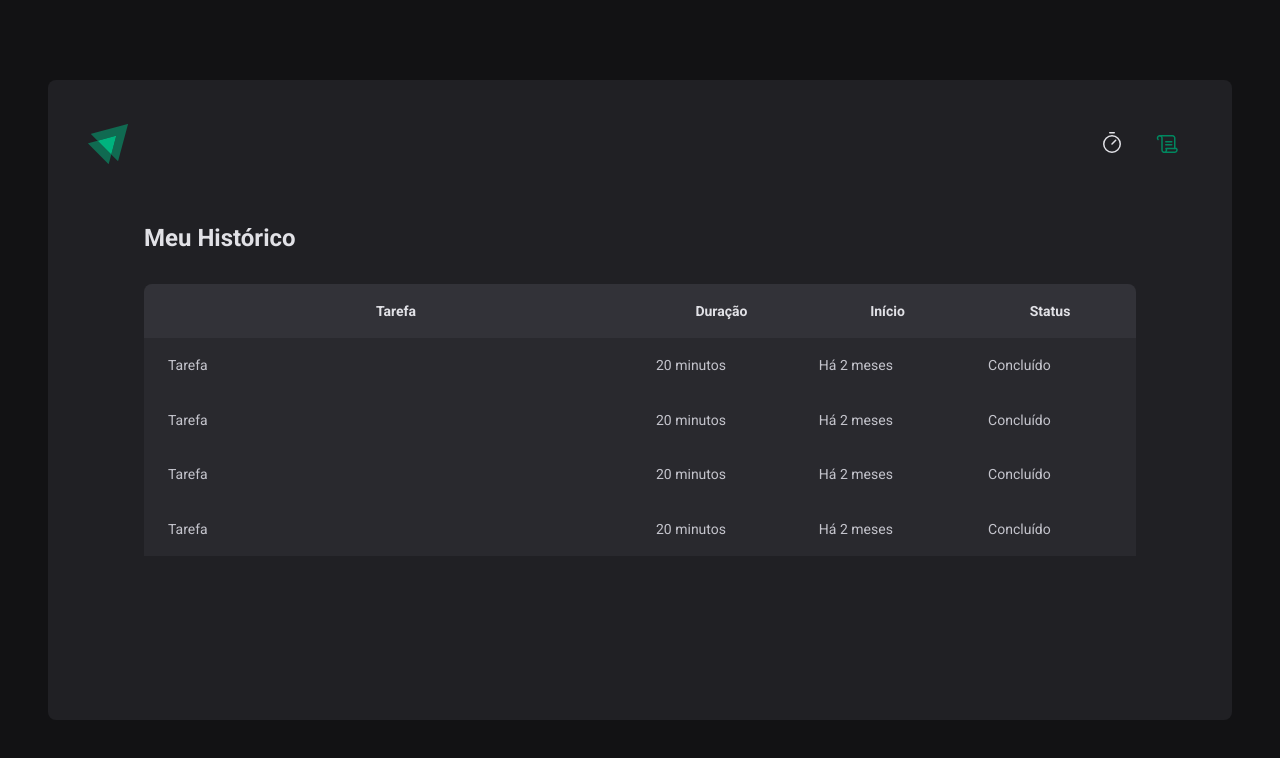
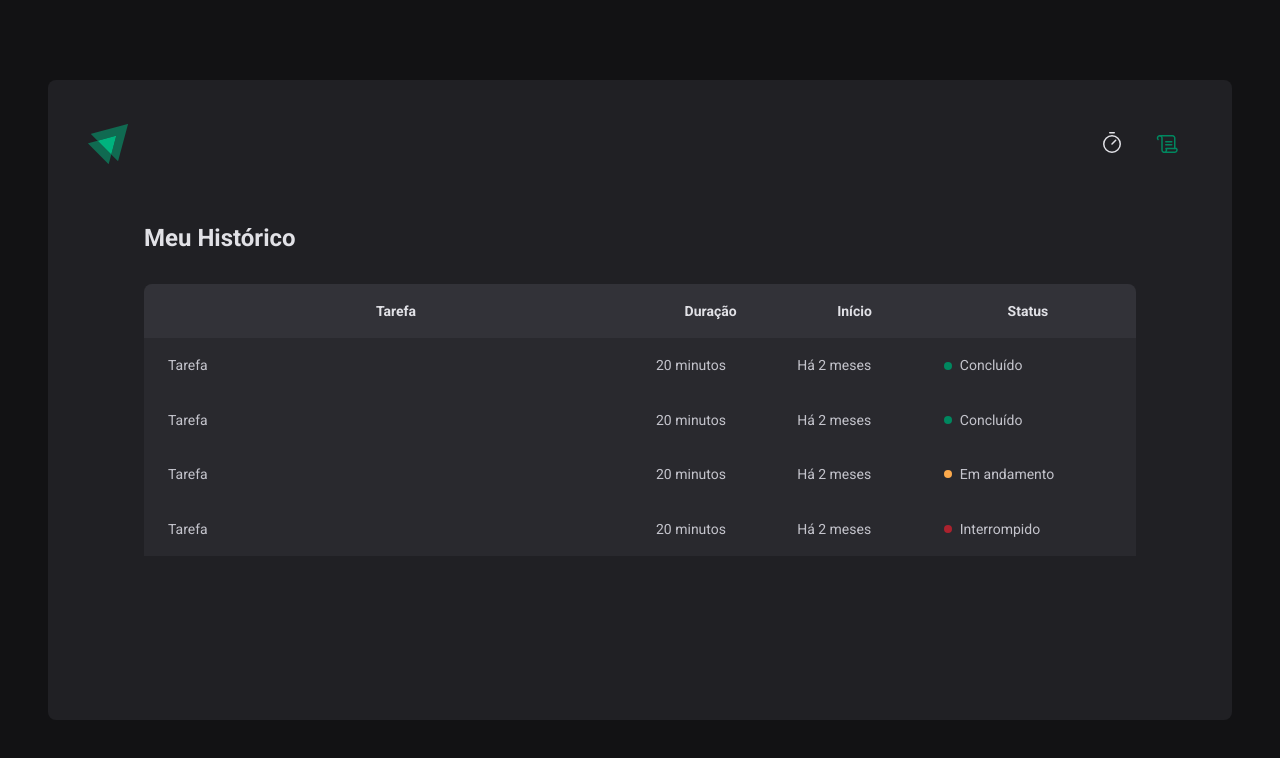
Before and after one commit to ghiberti85/ignite-timer, a React (Vite) app: page /history in a window 1280 px wide. Shown: the top 758 px of the page. Built offline with nearby package versions, Linux system fonts and the light colour scheme.

Commit message:
Status Component

```diff
--- a/src/pages/History/index.tsx
+++ b/src/pages/History/index.tsx
@@ -1,4 +1,4 @@
-import { HistoryContainer, HistoryList } from "./styles";
+import { HistoryContainer, HistoryList, Status } from "./styles";
 
 export function History() {
     return (
@@ -19,25 +19,33 @@
                             <td>Tarefa</td>
                             <td>20 minutos</td>
                             <td>Há 2 meses</td>
-                            <td>Concluído</td>
+                            <td>
+                                <Status statusColor="green">Concluído</Status>
+                            </td>
                         </tr>
                         <tr>
                             <td>Tarefa</td>
                             <td>20 minutos</td>
                             <td>Há 2 meses</td>
-                            <td>Concluído</td>
+                            <td>
+                                <Status statusColor="green">Concluído</Status>
+                            </td>
                         </tr>
                         <tr>
                             <td>Tarefa</td>
                             <td>20 minutos</td>
                             <td>Há 2 meses</td>
-                            <td>Concluído</td>
+                            <td>
+                                <Status statusColor="yellow">Em andamento</Status>
+                            </td>
                         </tr>
                         <tr>
                             <td>Tarefa</td>
                             <td>20 minutos</td>
                             <td>Há 2 meses</td>
-                            <td>Concluído</td>
+                            <td>
+                                <Status statusColor="red">Interrompido</Status>
+                            </td>
                         </tr>
                     </tbody>
                 </table>
--- a/src/pages/History/styles.ts
+++ b/src/pages/History/styles.ts
@@ -57,3 +57,28 @@
         }
     }
 `;
+
+const STATUS_COLORS = {
+    yellow: 'yellow-500',
+    green: 'green-500',
+    red: 'red-500',
+} as const
+
+
+interface StatusProps {
+    statusColor: keyof typeof STATUS_COLORS
+}
+
+export const Status = styled.span<StatusProps> `
+    display: flex;
+    align-items: center;
+    gap: 0.5rem;
+
+    &::before {
+        content:'';
+        width: 0.5rem;
+        height: 0.5rem;
+        border-radius: 999px;
+        background: ${props => props.theme[STATUS_COLORS[props.statusColor]]};
+    }
+`;
```
